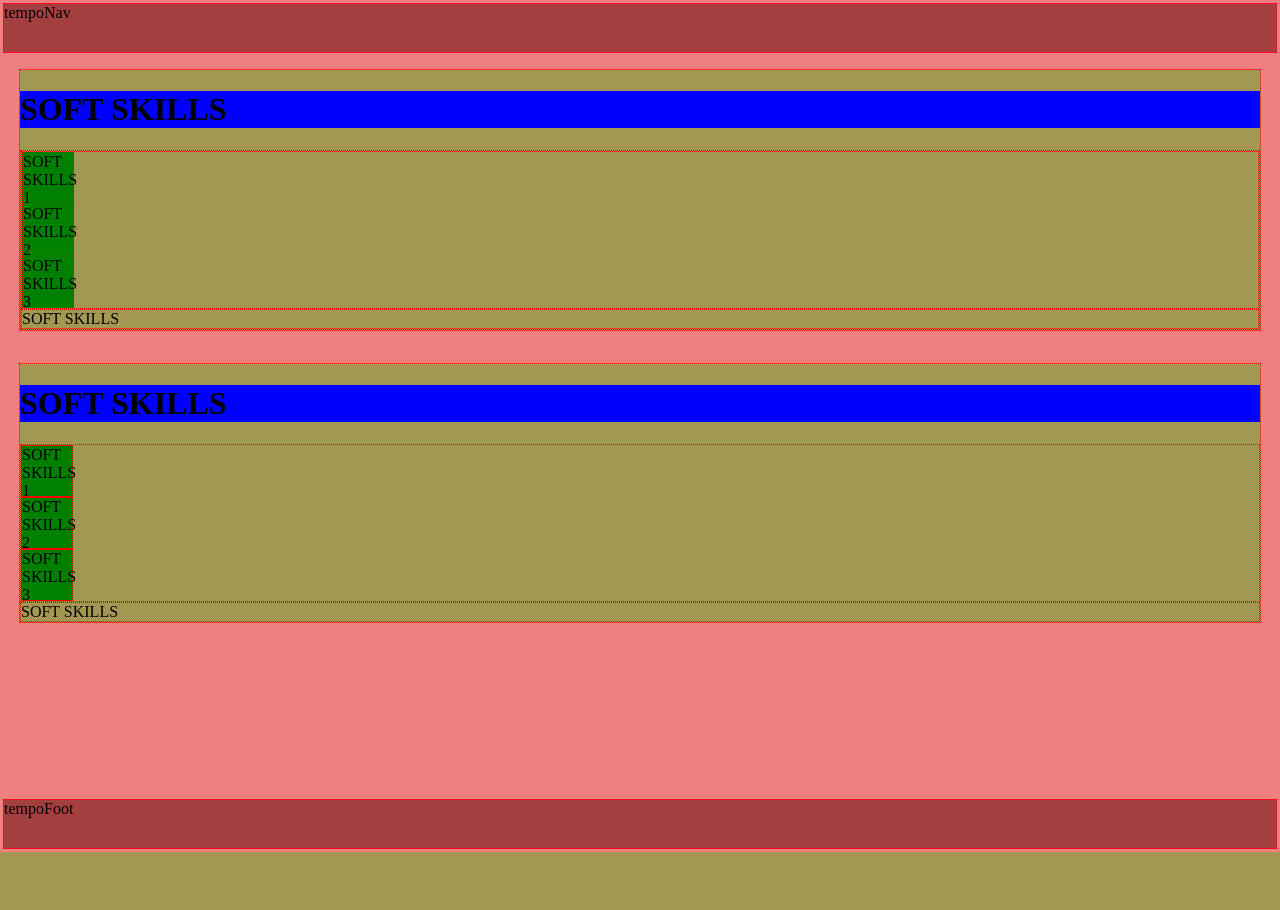
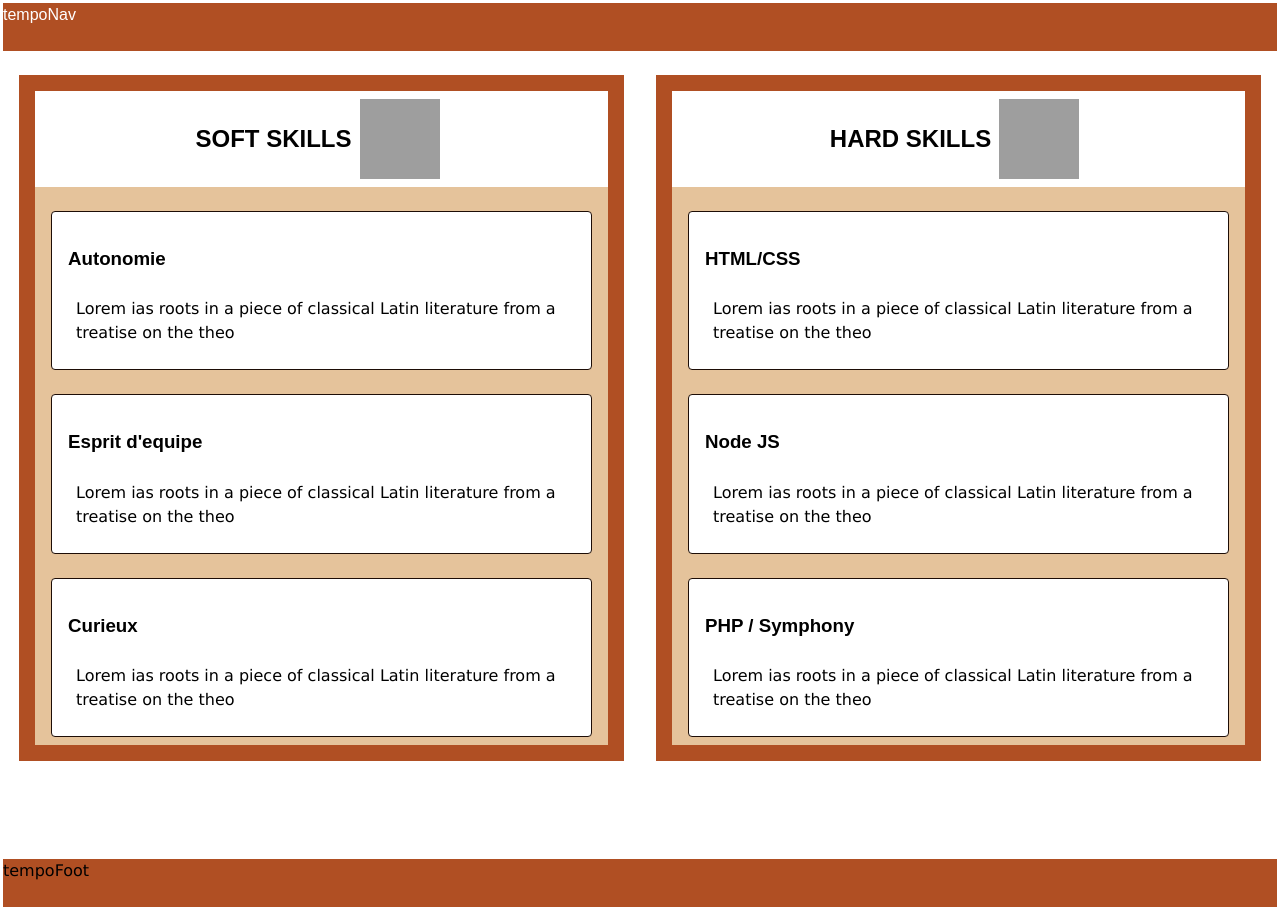
Before and after one commit to williambouet/cv_tintin, a PHP site: page /skills.php in a window 1280 px wide. Before the commit the page ends 852 px from the top, so only its background shows below. Run offline with PHP 8.4, Linux system fonts and the light colour scheme; some web fonts are replaced; grey boxes are pictures that could not be loaded.

Commit message:
udpate of skills files

```diff
--- a/skills.css
+++ b/skills.css
@@ -1,50 +1,190 @@
-div {
-    border: 1px dotted red;
+:root {
+
+
+    --primary-color: #b04f23;
+    /*costume*/
+    --secondary-color: #e8f0de;
+    /*fond vert*/
+    --secondary-color-icone: #e5c39b;
+    /*manteau*/
+    --shadow-color: #aca29e;
+    --dark-color: #1d0d06;
+    --light-color: #f8e3d9;
+
+
+
+    --font-family: 'Tintin', sans-serif;
+
+    --font-size-s: 0.7rem;
+    --font-size-m: 1rem;
+    --font-size-l: 1.5rem;
+    --font-size-xl: 2rem;
+    --font-size-xxl: 2.5rem;
+
+    /* --height-head: 50px;
+    --height-menu: 60px;
+    --height-main-titles: 100px;
+    --width-photo: 80px;
+    --width-logo: 2rem;
+    --width-menu: 350px;
+    --width-decoration: 50px;
+    --width-cards: 95%; */
+
+
+    --border: 1px;
+
+    --radius-photo: 50%;
+
+    --radius-border: 4px;
+    --shadow-border: ;
+
+    --spacing: 8px;
+    --spacing-x2: calc(var(--spacing) * 2);
+    --spacing-x3: calc(var(--spacing) * 3);
+    --spacing-x4: calc(var(--spacing) * 4);
+    --space-interline: 1.5rem;
+
+    --aspect-square: 1;
+    --aspect-rectangle: 2;
+    --border-circle: 50%;
+
+    --transition-time: 0.3s;
 }
 
+* {
+    box-sizing: border-box;
+}
+
+/*
+@media screen and (min-width: 800px) {
+    body {
+        flex-direction: row;
+    }
+}
+*/
+/*
+
+body {
+    display: flex;
+    flex-direction: column;
+    margin: 0.2rem;
+    background-color: var(--secondary-color);
+    font-family: Verdana, Geneva, Tahoma, sans-serif;
+    line-height: 150%;
+}
+*/
+
+body {
+    display: flex;
+    flex-direction: column;
+    margin: 0.2rem;
+    background-color: var(--secondary-color);
+    font-family: Verdana, Geneva, Tahoma, sans-serif;
+    line-height: 150%;
+}
+
+h1,
+h2,
+h3 {
+    font-family: var(--font-family);
+}
+
+
 .tempoNav {
-    background-color: rgb(164, 63, 63);
+    background-color: var(--primary-color);
     height: 3rem;
+    color: white;
+    font-family: var(--font-family);
 }
 
 .tempoFoot {
-    background-color: rgb(164, 63, 63);
+    background-color: var(--primary-color);
     height: 3rem;
     margin-top: 10rem;
 }
 
+.skillsTitleANDskillsPicture {
+    display: flex;
+    justify-content: center;
+    align-items: center;
+    background-color: white;
+}
 
 .skillsItems {
-    width: 50px;
-    height: 50px;
-    ;
+    background-color: white;
+    border-radius: var(--radius-border);
+    border: var(--dark-color) var(--border) solid;
+    padding: var(--spacing-x2);
+    margin-inline: var(--spacing-x2);
+    margin-block: var(--spacing);
+}
+
+.skillsDetails {
+    padding: var(--spacing);
 }
 
 .softsSkillsContainer {
-    background-color: rgb(163, 151, 84);
-}
-
-.shardSkillsContainer {
-    background-color: rgb(84, 155, 163);
+    background-color: white;
 }
 
 body {
     display: flex;
+    gap: 0.5rem;
     flex-direction: column;
     justify-content: center;
     border: blue 2 px solid;
     margin: 3px;
-    background-color: lightcoral;
+    background-color: white;
 }
 
-.skillsTitle {
-    background-color: blue;
-}
+.skillsTitle {}
 
-.skillsItems {
-    background-color: green;
+.skillsComicsBox {
+    display: flex;
+    flex-direction: column;
+    gap: 1rem;
+    background-color: var(--secondary-color-icone);
+    border: var(--spacing-x2) solid var(--primary-color);
 }
 
 .skillsContainer {
     margin: 1rem;
 }
+
+.skillsText {
+    display: flex;
+    flex-direction: column;
+    gap: var(--spacing);
+}
+
+.imgLogoSoft,
+.imgLogoHard {
+    width: 15%;
+    aspect-ratio: 1;
+    padding: var(--spacing);
+}
+
+.hardAndSoftContainer {
+    display: flex;
+    flex-direction: column;
+}
+
+@media screen and (min-width: 800px) {
+    .hardAndSoftContainer {
+        flex-direction: row;
+    }
+
+    .skillsContainer {
+        margin: 1rem;
+        height: 600px;
+    }
+
+    .imgLogoSoft,
+    .imgLogoHard {
+        width: 6rem;
+        aspect-ratio: 1;
+        padding: var(--spacing);
+    }
+
+
+}
--- a/skills.php
+++ b/skills.php
@@ -1,34 +1,76 @@
 <!DOCTYPE html>
 <html lang="en">
+
 <head>
     <meta charset="UTF-8">
     <meta http-equiv="X-UA-Compatible" content="IE=edge">
     <meta name="viewport" content="width=device-width, initial-scale=1.0">
     <title>Skills</title>
+    <link rel="stylesheet" href="root.css">
     <link rel="stylesheet" href="skills.css">
 </head>
+
 <body>
     <div class="tempoNav">tempoNav</div>
+    <div class="hardAndSoftContainer">
         <div class="skillsContainer softsSkillsContainer">
-    <h1 class="skillsTitle">SOFT SKILLS</h1>
             <div class="skillsComicsBox">
+                <div class="skillsTitleANDskillsPicture">
+                    <h2 class="skillsTitle">SOFT SKILLS</h2>
+                    <img class="imgLogoSoft" src="./img/spaceShip-tintin.png" alt="space ship" srcset="">
+                </div>
                 <div class="skillsText">
-            <div class="skillsItems skillsItems1 ">SOFT SKILLS 1</div>
-            <div class="skillsItems skillsItems2 ">SOFT SKILLS 2</div>
-            <div class="skillsItems skillsItems3 ">SOFT SKILLS 3</div>
-        </div>
-    <div class="skillsPicture">SOFT SKILLS</div>
+                    <div class="skillsItems skillsItems1 ">
+                        <h3>Autonomie</h3>
+                        <div class="skillsDetails">Lorem ias roots in a piece of classical Latin literature from
+                            a treatise on the theo
                         </div>
                     </div>
-<div class="skillsContainer softsSkillsContainer">
-    <h1 class="skillsTitle">SOFT SKILLS</h1>
+                    <div class="skillsItems skillsItems2 ">
+                        <h3>Esprit d'equipe</h3>
+                        <div class="skillsDetails">Lorem ias roots in a piece of classical Latin literature from
+                            a treatise on the theo
+                        </div>
+                    </div>
+                    <div class="skillsItems skillsItems3 ">
+                        <h3>Curieux</h3>
+                        <div class="skillsDetails">Lorem ias roots in a piece of classical Latin literature from
+                            a treatise on the theo
+                        </div>
+                    </div>
+                </div>
+            </div>
+        </div>
+        <div class="skillsContainer hardSkillsContainer">
+            <div class="skillsComicsBox">
+                <div class="skillsTitleANDskillsPicture">
+                    <h2 class="skillsTitle">HARD SKILLS</h2>
+                    <img class="imgLogoHard" src="./img/tintinSmile.jpg" alt="space ship" srcset="">
+                </div>
                 <div class="skillsText">
-        <div class="skillsItems skillsItems1 ">SOFT SKILLS 1</div>
-        <div class="skillsItems skillsItems2 ">SOFT SKILLS 2</div>
-        <div class="skillsItems skillsItems3 ">SOFT SKILLS 3</div>
+                    <div class="skillsItems skillsItems2 ">
+                        <h3>HTML/CSS</h3>
+                        <div class="skillsDetails">Lorem ias roots in a piece of classical Latin literature from
+                            a treatise on the theo
                         </div>
-    <div class="skillsPicture">SOFT SKILLS</div>
+                    </div>
+                    <div class="skillsItems skillsItems3 ">
+                        <h3>Node JS</h3>
+                        <div class="skillsDetails">Lorem ias roots in a piece of classical Latin literature from
+                            a treatise on the theo
+                        </div>
+                    </div>
+                    <div class="skillsItems skillsItems4 ">
+                        <h3>PHP / Symphony</h3>
+                        <div class="skillsDetails">Lorem ias roots in a piece of classical Latin literature from
+                            a treatise on the theo
+                        </div>
+                    </div>
+                </div>
+            </div>
+        </div>
     </div>
     <div class="tempoFoot">tempoFoot</div>
 </body>
+
 </html>
```
Lines whose indentation alone changed are shown as unchanged.
